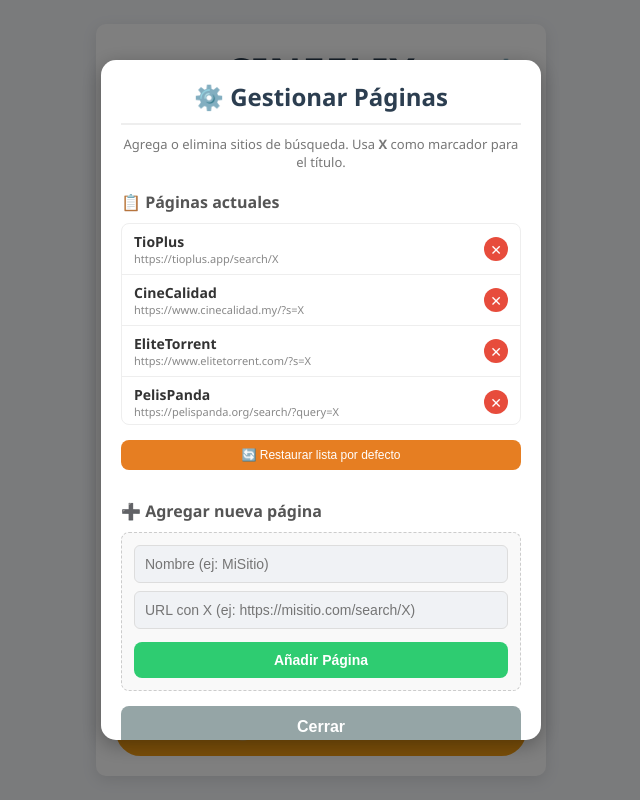
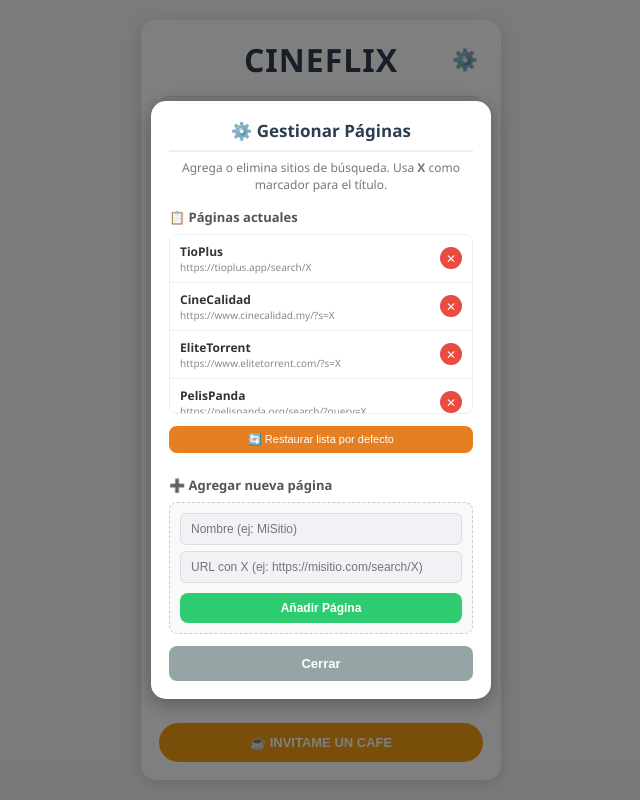
Before and after one commit to pcbpavloc/CineFlix, a plain HTML site: page index.html in a window 1280 px wide. Both pictures are taken after a click on the button "⚙️". Shown: the whole page, without its empty margins (319-959 px from the left). Drawn offline with Linux system fonts and the light colour scheme.

Commit message:
Add files via upload

```diff
--- a/index.html
+++ b/index.html
@@ -2,7 +2,7 @@
 <html lang="es">
 <head>
     <meta charset="UTF-8">
-    <meta name="viewport" content="width=device-width, initial-scale=1.0">
+    <meta name="viewport" content="width=device-width, initial-scale=1.0, maximum-scale=1.0, user-scalable=no">
     <title>CINEFLIX - Buscador de Películas</title>
     <style>
         :root {
@@ -14,49 +14,71 @@
             --bg-color: #f4f6f9;
             --text-color: #333;
             --history-bg: #eaf2f8;
+            /* 👇 Tamaño tipo celular para PC */
+            --app-width: 360px;
+            --app-height: 780px;
+        }
+
+        * {
+            box-sizing: border-box;
+            -webkit-tap-highlight-color: transparent;
+        }
+
+        html, body {
+            margin: 0;
+            padding: 0;
+            height: 100%;
+            width: 100%;
+            overflow: hidden;
         }
 
         body {
             font-family: 'Segoe UI', Tahoma, Geneva, Verdana, sans-serif;
             background-color: var(--bg-color);
-            margin: 0;
-            padding: 0;
             display: flex;
             justify-content: center;
             align-items: center;
-            min-height: 100vh;
             color: var(--text-color);
         }
 
+        /* ===== CONTENEDOR PRINCIPAL ===== */
         .app-container {
-            width: 100%;
-            max-width: 450px;
+            width: var(--app-width);
+            height: var(--app-height);
             background: white;
-            padding: 20px;
-            box-shadow: 0 4px 15px rgba(0,0,0,0.1);
-            border-radius: 10px;
-            box-sizing: border-box;
-            position: relative;
+            padding: 18px;
+            box-shadow: 0 4px 20px rgba(0,0,0,0.15);
+            border-radius: 15px;
+            display: flex;
+            flex-direction: column;
+            overflow-y: auto;
+            overflow-x: hidden;
         }
 
+        .app-container::-webkit-scrollbar { width: 6px; }
+        .app-container::-webkit-scrollbar-track { background: transparent; }
+        .app-container::-webkit-scrollbar-thumb { background: #ccc; border-radius: 3px; }
+        .app-container::-webkit-scrollbar-thumb:hover { background: #aaa; }
+
+        /* ===== ENCABEZADO ===== */
         header {
             text-align: center;
-            margin-bottom: 20px;
+            margin-bottom: 15px;
             display: flex;
             justify-content: center;
             align-items: center;
             position: relative;
+            flex-shrink: 0;
         }
 
         h1 {
-            font-size: 2.5em;
+            font-size: 2em;
             color: #2c3e50;
             margin: 0;
             letter-spacing: 1px;
             text-transform: uppercase;
         }
 
-        /* Botón de configuración (engranaje) */
         .btn-config {
             position: absolute;
             right: 0;
@@ -64,80 +86,76 @@
             transform: translateY(-50%);
             background: none;
             border: none;
-            font-size: 1.5em;
+            font-size: 1.3em;
             cursor: pointer;
             color: #555;
             padding: 5px;
             border-radius: 50%;
             transition: background 0.2s;
         }
-        .btn-config:hover {
-            background: #eee;
-        }
+        .btn-config:hover { background: #eee; }
 
+        /* ===== BARRA DE BÚSQUEDA ===== */
         .search-box {
             display: flex;
             flex-direction: column;
-            gap: 15px;
-            margin-bottom: 20px;
+            gap: 10px;
+            margin-bottom: 15px;
+            flex-shrink: 0;
         }
 
         input[type="text"] {
             width: 100%;
-            padding: 15px;
+            padding: 12px 14px;
             border: 1px solid #ddd;
             border-radius: 10px;
             background-color: #f0f2f5;
-            font-size: 16px;
-            box-sizing: border-box;
+            font-size: 14px;
             outline: none;
             transition: border 0.3s;
         }
 
-        input[type="text"]:focus {
-            border-color: var(--primary-blue);
-        }
+        input[type="text"]:focus { border-color: var(--primary-blue); }
 
         .btn-search {
             background-color: var(--primary-blue);
             color: white;
             border: none;
-            padding: 15px;
+            padding: 12px;
             border-radius: 25px;
-            font-size: 18px;
+            font-size: 15px;
             font-weight: bold;
             cursor: pointer;
             transition: background 0.3s;
         }
 
-        .btn-search:hover {
-            background-color: var(--dark-blue);
-        }
+        .btn-search:hover { background-color: var(--dark-blue); }
 
+        /* ===== BOTONES DE ACCESO RÁPIDO ===== */
         .quick-links {
             display: grid;
             grid-template-columns: 1fr 1fr;
-            gap: 10px;
-            margin-bottom: 20px;
+            gap: 8px;
+            margin-bottom: 15px;
+            flex-shrink: 0;
         }
 
         .btn-link {
             background-color: white;
             border: 1px solid #ccc;
             border-radius: 20px;
-            padding: 10px;
-            font-size: 14px;
+            padding: 9px 5px;
+            font-size: 11px;
             cursor: pointer;
             text-align: center;
-            text-decoration: none;
             color: #333;
             transition: all 0.2s;
+            white-space: nowrap;
+            overflow: hidden;
+            text-overflow: ellipsis;
         }
 
-        .btn-link:hover {
-            background-color: #f9f9f9;
-            border-color: #999;
-        }
+        .btn-link:hover { background-color: #f9f9f9; border-color: #999; }
 
         .btn-green {
             background-color: var(--green);
@@ -145,15 +163,15 @@
             border: none;
         }
 
-        .btn-green:hover {
-            background-color: #27ae60;
-        }
+        .btn-green:hover { background-color: #27ae60; }
 
+        /* ===== SECCIÓN HISTORIAL ===== */
         .history-section {
             background-color: var(--history-bg);
             border-radius: 15px;
-            padding: 15px;
-            margin-bottom: 20px;
+            padding: 12px;
+            margin-bottom: 15px;
+            flex-shrink: 0;
         }
 
         .history-header {
@@ -162,87 +180,84 @@
             gap: 10px;
             font-weight: bold;
             color: #555;
-            margin-bottom: 10px;
+            margin-bottom: 8px;
+            font-size: 12px;
         }
 
         .history-list {
             background: white;
             border-radius: 8px;
-            min-height: 80px;
-            max-height: 150px;
+            min-height: 60px;
+            max-height: 100px;
             overflow-y: auto;
-            padding: 10px;
-            font-size: 14px;
-            margin-bottom: 10px;
+            padding: 8px;
+            font-size: 11px;
+            margin-bottom: 8px;
             border: 1px solid #e0e0e0;
         }
 
         .history-item {
             display: flex;
             justify-content: space-between;
-            padding: 5px 0;
+            padding: 4px 0;
             border-bottom: 1px solid #eee;
         }
 
-        .history-item:last-child {
-            border-bottom: none;
-        }
+        .history-item:last-child { border-bottom: none; }
 
         .btn-clear {
             background-color: var(--red);
             color: white;
             border: none;
-            padding: 8px 15px;
+            padding: 6px 12px;
             border-radius: 8px;
             cursor: pointer;
-            font-size: 12px;
+            font-size: 11px;
             float: right;
-            display: flex;
-            align-items: center;
-            gap: 5px;
         }
 
-        .btn-clear:hover {
-            background-color: #c0392b;
-        }
+        .btn-clear:hover { background-color: #c0392b; }
 
+        /* ===== CONSOLA DE LOG ===== */
         .log-console {
             background-color: #f0f0f0;
             border-radius: 10px;
-            padding: 10px;
-            font-size: 11px;
+            padding: 8px 10px;
+            font-size: 10px;
             color: #666;
-            height: 80px;
+            height: 60px;
             overflow-y: auto;
             font-family: monospace;
-            margin-bottom: 20px;
+            margin-bottom: 15px;
             border: 1px solid #ddd;
+            flex-shrink: 0;
         }
 
+        /* ===== BOTÓN DE DONACIÓN ===== */
         .btn-coffee {
             background-color: var(--orange);
             color: white;
             border: none;
             width: 100%;
-            padding: 15px;
+            padding: 12px;
             border-radius: 30px;
-            font-size: 16px;
+            font-size: 13px;
             font-weight: bold;
             cursor: pointer;
             display: flex;
             justify-content: center;
             align-items: center;
-            gap: 10px;
+            gap: 8px;
             transition: background 0.3s;
+            flex-shrink: 0;
+            margin-top: auto;
         }
 
-        .btn-coffee:hover {
-            background-color: #e67e22;
-        }
+        .btn-coffee:hover { background-color: #e67e22; }
 
-        /* --- MODAL DE CONFIGURACIÓN --- */
+        /* ===== MODAL DE CONFIGURACIÓN ===== */
         .modal-overlay {
-            display: none; /* Oculto por defecto */
+            display: none;
             position: fixed;
             top: 0;
             left: 0;
@@ -252,20 +267,19 @@
             z-index: 1000;
             justify-content: center;
             align-items: center;
+            padding: 15px;
         }
 
-        .modal-overlay.active {
-            display: flex;
-        }
+        .modal-overlay.active { display: flex; }
 
         .modal-content {
             background: white;
-            width: 90%;
-            max-width: 400px;
+            width: 100%;
+            max-width: 340px;
+            max-height: 90vh;
             border-radius: 15px;
-            padding: 20px;
+            padding: 18px;
             box-shadow: 0 5px 20px rgba(0,0,0,0.3);
-            max-height: 80vh;
             overflow-y: auto;
         }
 
@@ -274,23 +288,24 @@
             color: #2c3e50;
             text-align: center;
             border-bottom: 2px solid #eee;
-            padding-bottom: 10px;
+            padding-bottom: 8px;
+            font-size: 17px;
         }
 
         .modal-content h3 {
-            font-size: 16px;
+            font-size: 13px;
             color: #555;
-            margin-top: 20px;
-            margin-bottom: 10px;
+            margin-top: 15px;
+            margin-bottom: 8px;
         }
 
         .site-list {
             list-style: none;
             padding: 0;
-            margin: 0 0 15px 0;
+            margin: 0 0 12px 0;
             border: 1px solid #eee;
             border-radius: 8px;
-            max-height: 200px;
+            max-height: 180px;
             overflow-y: auto;
         }
 
@@ -298,14 +313,12 @@
             display: flex;
             justify-content: space-between;
             align-items: center;
-            padding: 8px 12px;
+            padding: 8px 10px;
             border-bottom: 1px solid #eee;
-            font-size: 14px;
+            font-size: 12px;
         }
 
-        .site-item:last-child {
-            border-bottom: none;
-        }
+        .site-item:last-child { border-bottom: none; }
 
         .site-item .site-name {
             font-weight: bold;
@@ -313,7 +326,7 @@
         }
 
         .site-item .site-url {
-            font-size: 11px;
+            font-size: 10px;
             color: #888;
             display: block;
             word-break: break-all;
@@ -324,95 +337,162 @@
             color: white;
             border: none;
             border-radius: 50%;
-            width: 24px;
-            height: 24px;
-            font-size: 14px;
-            line-height: 24px;
+            width: 22px;
+            height: 22px;
+            font-size: 12px;
+            line-height: 22px;
             text-align: center;
             cursor: pointer;
             flex-shrink: 0;
-            margin-left: 10px;
+            margin-left: 8px;
         }
 
-        .btn-delete:hover {
-            background: #c0392b;
-        }
+        .btn-delete:hover { background: #c0392b; }
 
         .add-site-form {
             display: flex;
             flex-direction: column;
-            gap: 8px;
-            padding: 12px;
+            gap: 6px;
+            padding: 10px;
             background: #f9f9f9;
             border-radius: 8px;
             border: 1px dashed #ccc;
         }
 
         .add-site-form input {
-            padding: 10px;
+            padding: 8px 10px;
             border: 1px solid #ddd;
             border-radius: 6px;
-            font-size: 14px;
+            font-size: 12px;
             outline: none;
         }
 
-        .add-site-form input:focus {
-            border-color: var(--primary-blue);
-        }
+        .add-site-form input:focus { border-color: var(--primary-blue); }
 
         .btn-add {
             background-color: var(--green);
             color: white;
             border: none;
-            padding: 10px;
+            padding: 8px;
             border-radius: 8px;
-            font-size: 14px;
+            font-size: 12px;
             font-weight: bold;
             cursor: pointer;
-            margin-top: 5px;
+            margin-top: 4px;
         }
 
-        .btn-add:hover {
-            background-color: #27ae60;
-        }
+        .btn-add:hover { background-color: #27ae60; }
 
         .btn-close-modal {
             background-color: #95a5a6;
             color: white;
             border: none;
-            padding: 12px;
+            padding: 10px;
             border-radius: 8px;
-            font-size: 16px;
+            font-size: 13px;
             font-weight: bold;
             cursor: pointer;
             width: 100%;
-            margin-top: 15px;
+            margin-top: 12px;
         }
 
-        .btn-close-modal:hover {
-            background-color: #7f8c8d;
-        }
+        .btn-close-modal:hover { background-color: #7f8c8d; }
 
         .btn-reset {
             background-color: #e67e22;
             color: white;
             border: none;
-            padding: 8px;
+            padding: 7px;
             border-radius: 8px;
-            font-size: 12px;
+            font-size: 11px;
             cursor: pointer;
             width: 100%;
-            margin-bottom: 10px;
+            margin-bottom: 8px;
         }
 
-        .btn-reset:hover {
-            background-color: #d35400;
+        .btn-reset:hover { background-color: #d35400; }
+
+        /* ============================================================
+           💻 PANTALLAS BAJAS: Reducir altura si no cabe
+           ============================================================ */
+        @media (min-width: 501px) and (max-height: 820px) {
+            :root {
+                --app-height: 95vh;
+            }
         }
 
-        ::-webkit-scrollbar { width: 8px; }
-        ::-webkit-scrollbar-track { background: #f1f1f1; border-radius: 4px; }
-        ::-webkit-scrollbar-thumb { background: #ccc; border-radius: 4px; }
-        ::-webkit-scrollbar-thumb:hover { background: #aaa; }
+        /* ============================================================
+           📱 MÓVIL: La app ocupa TODA la pantalla
+           ============================================================ */
+        @media (max-width: 500px) {
+            body {
+                padding: 0;
+                align-items: stretch;
+                overflow: hidden;
+            }
+
+            .app-container {
+                width: 100vw;
+                height: 100vh;
+                max-width: none;
+                max-height: none;
+                border-radius: 0;
+                box-shadow: none;
+                padding: 15px;
+                padding-top: max(15px, env(safe-area-inset-top));
+                padding-bottom: max(15px, env(safe-area-inset-bottom));
+                padding-left: max(15px, env(safe-area-inset-left));
+                padding-right: max(15px, env(safe-area-inset-right));
+            }
+
+            /* Evita zoom en iOS al escribir */
+            input[type="text"] {
+                font-size: 16px;
+            }
+
+            h1 {
+                font-size: 2em;
+            }
+
+            .btn-link {
+                font-size: 12px;
+                padding: 10px 5px;
+            }
+
+            .btn-search {
+                font-size: 16px;
+                padding: 14px;
+            }
+
+            .btn-coffee {
+                font-size: 14px;
+                padding: 14px;
+            }
+
+            .modal-content {
+                max-width: none;
+                width: 100%;
+                max-height: 95vh;
+            }
+        }
+
+        /* ============================================================
+           📱 MÓVILES MUY PEQUEÑOS (< 340px)
+           ============================================================ */
+        @media (max-width: 340px) {
+            .app-container {
+                padding: 12px;
+            }
+
+            h1 {
+                font-size: 1.7em;
+            }
+
+            .btn-link {
+                font-size: 10px;
+                padding: 8px 4px;
+            }
+        }
     </style>
 </head>
 <body>
@@ -420,7 +500,6 @@
 <div class="app-container">
     <header>
         <h1>CINEFLIX</h1>
-        <!-- Botón de configuración (engranaje) -->
         <button class="btn-config" onclick="abrirModal()" title="Gestionar páginas de búsqueda">⚙️</button>
     </header>
 
@@ -458,14 +537,12 @@
 <div class="modal-overlay" id="modalConfig">
     <div class="modal-content">
         <h2>⚙️ Gestionar Páginas</h2>
-        <p style="font-size:13px; color:#777; text-align:center; margin-top:-10px;">
+        <p style="font-size:12px; color:#777; text-align:center; margin-top:-8px;">
             Agrega o elimina sitios de búsqueda. Usa <b>X</b> como marcador para el título.
         </p>
 
         <h3>📋 Páginas actuales</h3>
-        <ul class="site-list" id="siteList">
-            <!-- Se genera con JS -->
-        </ul>
+        <ul class="site-list" id="siteList"></ul>
 
         <button class="btn-reset" onclick="restaurarPorDefecto()">🔄 Restaurar lista por defecto</button>
 
@@ -493,9 +570,7 @@
         { nombre: "OfficialMovieBox", url: "https://officialmoviebox.com/newWeb/searchResult?keyword=X" }
     ];
 
-    // Variable global que contendrá la lista activa (cargada o por defecto)
     let sitiosBusqueda = [];
-
     let busquedaEnProgreso = false;
 
     // --- CARGA INICIAL ---
@@ -576,8 +651,6 @@
         sitiosBusqueda.push({ nombre: nombre, url: url });
         guardarSitios();
         renderizarListaSitios();
-
-        // Limpiar los campos
         nombreInput.value = '';
         urlInput.value = '';
         log(`✅ Añadido: ${nombre}`);
@@ -602,8 +675,7 @@
         }
     }
 
-    // --- FUNCIONES PRINCIPALES DE BÚSQUEDA ---
-
+    // --- BÚSQUEDA ---
     function realizarBusqueda() {
         const input = document.getElementById('movieInput');
         const query = input.value.trim();
@@ -627,17 +699,14 @@
         log(`🔍 Iniciando búsqueda de: "${query}"...`);
         guardarEnHistorial(query);
 
-        // Abrimos la primera ventana INMEDIATAMENTE
         abrirVentanaBusqueda(query, 0);
 
-        // Programamos las siguientes con 1 segundo de diferencia
         for (let i = 1; i < sitiosBusqueda.length; i++) {
             setTimeout(() => {
                 abrirVentanaBusqueda(query, i);
             }, i * 1000);
         }
 
-        // Liberar el bloqueo después de la última apertura
         setTimeout(() => {
             busquedaEnProgreso = false;
             log("✅ Búsqueda completada en todas las páginas.");
@@ -647,7 +716,6 @@
     function abrirVentanaBusqueda(query, index) {
         const sitio = sitiosBusqueda[index];
         const urlFinal = sitio.url.replace('X', encodeURIComponent(query));
-
         window.open(urlFinal, '_blank');
         log(`> (${index + 1}/${sitiosBusqueda.length}) Abriendo ${sitio.nombre}...`);
     }
@@ -658,17 +726,12 @@
     }
 
     // --- HISTORIAL ---
-
     function guardarEnHistorial(query) {
         let historial = JSON.parse(localStorage.getItem('cineflixHistory')) || [];
-
         const fecha = new Date();
         const fechaStr = fecha.toLocaleDateString() + ' ' + fecha.toLocaleTimeString([], {hour: '2-digit', minute:'2-digit'});
-
         historial.unshift({ titulo: query, fecha: fechaStr });
-
         if (historial.length > 5) historial.pop();
-
         localStorage.setItem('cineflixHistory', JSON.stringify(historial));
         renderizarHistorial();
     }
@@ -676,18 +739,17 @@
     function renderizarHistorial() {
         const lista = document.getElementById('historyList');
         const historial = JSON.parse(localStorage.getItem('cineflixHistory')) || [];
-
         lista.innerHTML = '';
 
         if (historial.length === 0) {
-            lista.innerHTML = '<div style="color:#999; text-align:center; padding-top:20px;">No hay búsquedas recientes</div>';
+            lista.innerHTML = '<div style="color:#999; text-align:center; padding-top:15px; font-size:11px;">No hay búsquedas recientes</div>';
             return;
         }
 
         historial.forEach(item => {
             const div = document.createElement('div');
             div.className = 'history-item';
-            div.innerHTML = `<span>${item.titulo}</span> <span style="color:#888; font-size:12px;">${item.fecha}</span>`;
+            div.innerHTML = `<span>${item.titulo}</span> <span style="color:#888; font-size:10px;">${item.fecha}</span>`;
             lista.appendChild(div);
         });
     }
@@ -701,7 +763,6 @@
     }
 
     // --- UTILIDADES ---
-
     function log(mensaje) {
         const consola = document.getElementById('logConsole');
         const linea = document.createElement('div');
@@ -715,9 +776,8 @@
         cargarSitios();
         renderizarHistorial();
         log("Sistema listo. Escribe y presiona Enter.");
-        log(`📚 ${sitiosBusqueda.length} páginas de búsqueda cargadas.`);
+        log(`📚 ${sitiosBusqueda.length} páginas cargadas.`);
 
-        // Detectar tecla Enter
         document.getElementById('movieInput').addEventListener('keypress', function (e) {
             if (e.key === 'Enter') {
                 e.preventDefault();
@@ -725,14 +785,12 @@
             }
         });
 
-        // Cerrar modal al hacer clic fuera de él
         document.getElementById('modalConfig').addEventListener('click', function(e) {
             if (e.target === this) {
                 cerrarModal();
             }
         });
     };
-
 </script>
 
 </body>
```
